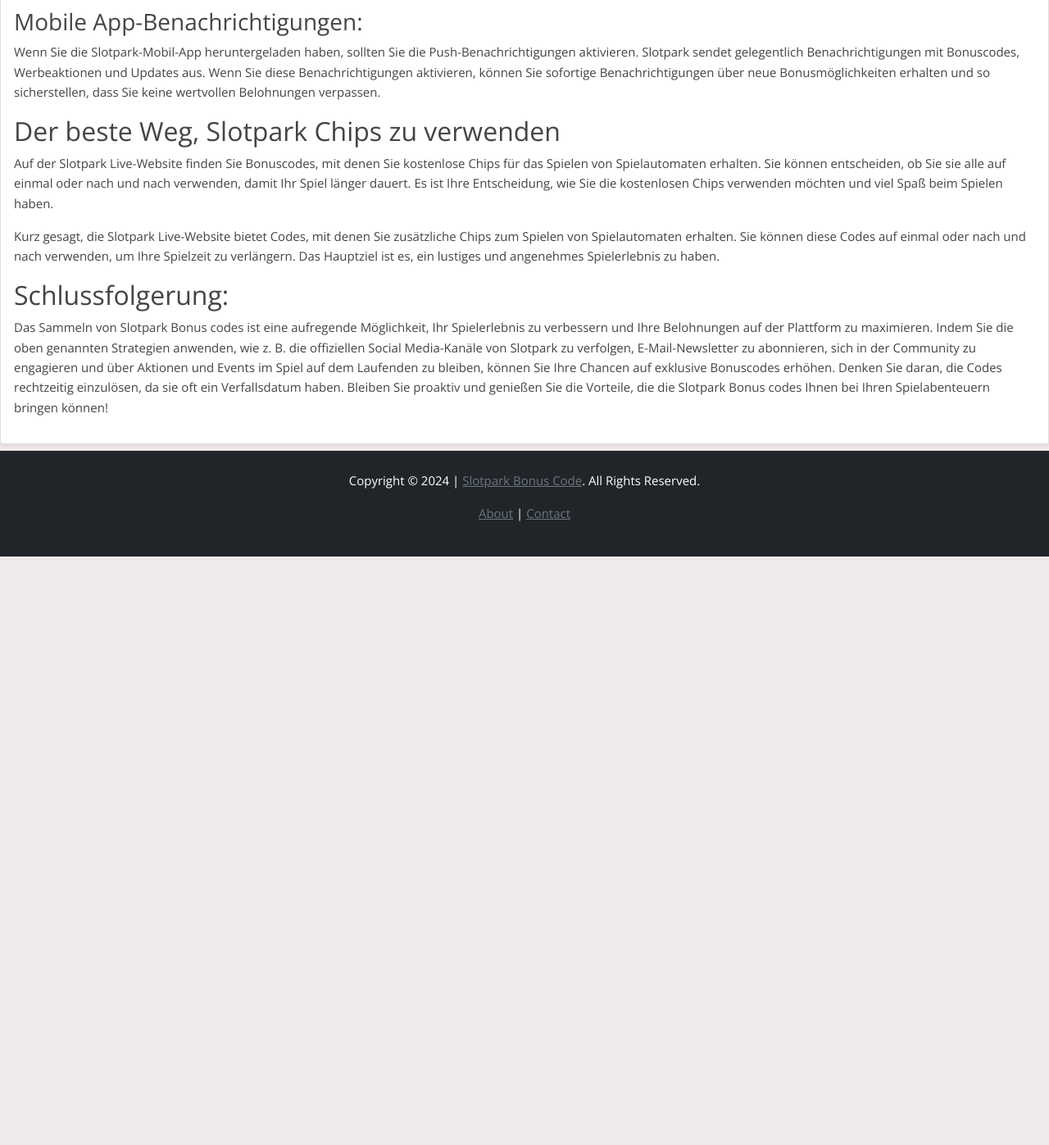
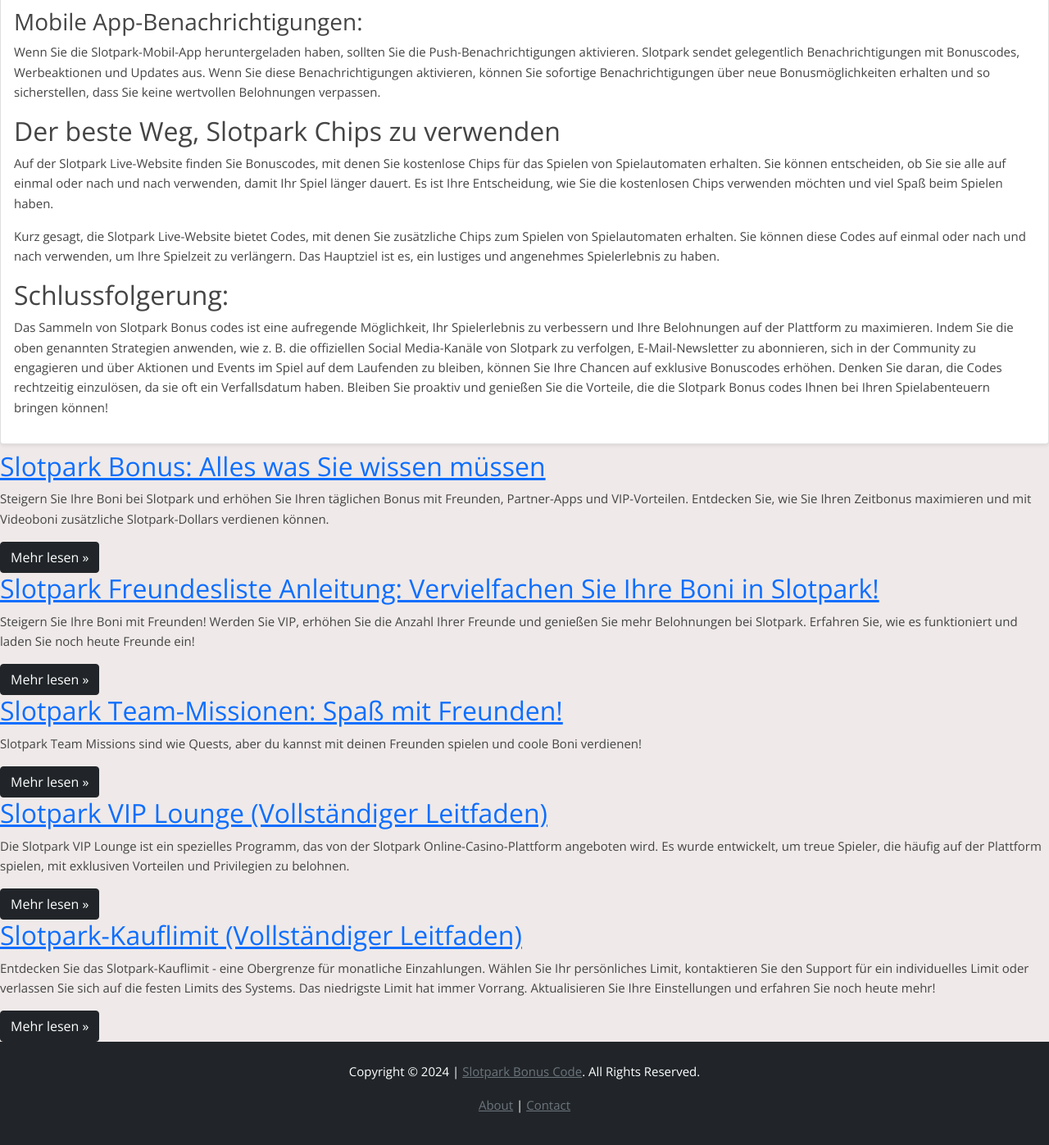
Before and after one commit to Prollad99/sbc-de, a Jekyll site: the page built from index.html, in a window 1280 px wide and 1400 px high, scrolled down 3398 px. Shown: the top 1397 px of the window at 82% size. Built offline with Jekyll 4.4.1, drawn with Linux system fonts in a browser that asks for light colours; before the commit the page ends 4077 px from its top, so only the background shows below that.

Commit message:
Update index.html

```diff
--- a/index.html
+++ b/index.html
@@ -264,3 +264,54 @@
 </p>
 </div>
 </div>
+
+     <div class="content">
+        <a href="/2023/06/slotpark-bonus.html" >
+            <h2>Slotpark Bonus: Alles was Sie wissen müssen</h2>
+</a>
+            <p>Steigern Sie Ihre Boni bei Slotpark und erhöhen Sie Ihren täglichen Bonus mit Freunden, Partner-Apps und VIP-Vorteilen. Entdecken Sie, wie Sie Ihren Zeitbonus maximieren und mit Videoboni zusätzliche Slotpark-Dollars verdienen können.</p>
+<a href="/2023/06/slotpark-bonus.html" >
+            <button type="button" class="btn btn-dark">Mehr lesen »</button>
+</a>
+        </div>
+
+        <div class="content">
+        <a href="/2023/06/slotpark-freundesliste-anleitung.html" >
+        <h2>Slotpark Freundesliste Anleitung: Vervielfachen Sie Ihre Boni in Slotpark!</h2>
+</a>
+        <p>Steigern Sie Ihre Boni mit Freunden! Werden Sie VIP, erhöhen Sie die Anzahl Ihrer Freunde und genießen Sie mehr Belohnungen bei Slotpark. Erfahren Sie, wie es funktioniert und laden Sie noch heute Freunde ein!</p>
+<a href="/2023/06/slotpark-freundesliste-anleitung.html" >
+        <button type="button" class="btn btn-dark">Mehr lesen »</button>
+</a>
+        </div>
+
+        <div class="content">
+        <a href="/2023/06/slotpark-team-missionen.html" >
+        <h2>Slotpark Team-Missionen: Spaß mit Freunden!</h2>
+</a>
+        <p>Slotpark Team Missions sind wie Quests, aber du kannst mit deinen Freunden spielen und coole Boni verdienen!</p>
+<a href="/2023/06/slotpark-team-missionen.html" >
+        <button type="button" class="btn btn-dark">Mehr lesen »</button>
+</a>
+        </div>
+
+        <div class="content">
+        <a href="/2023/06/slotpark-vip-lounge.html" >
+        <h2>Slotpark VIP Lounge (Vollständiger Leitfaden)</h2>
+</a>
+        <p>Die Slotpark VIP Lounge ist ein spezielles Programm, das von der Slotpark Online-Casino-Plattform angeboten wird. Es wurde entwickelt, um treue Spieler, die häufig auf der Plattform spielen, mit exklusiven Vorteilen und Privilegien zu belohnen.</p>
+<a href="/2023/06/slotpark-vip-lounge.html" >
+        <button type="button" class="btn btn-dark">Mehr lesen »</button>
+</a>
+        </div>
+
+        <div class="content">
+        <a href="/2023/06/slotpark-kauflimit.html" >
+        <h2>Slotpark-Kauflimit (Vollständiger Leitfaden)</h2>
+</a>
+        <p>Entdecken Sie das Slotpark-Kauflimit - eine Obergrenze für monatliche Einzahlungen. Wählen Sie Ihr persönliches Limit, kontaktieren Sie den Support für ein individuelles Limit oder verlassen Sie sich auf die festen Limits des Systems. Das niedrigste Limit hat immer Vorrang. Aktualisieren Sie Ihre Einstellungen und erfahren Sie noch heute mehr!</p>
+<a href="/2023/06/slotpark-kauflimit.html" >
+        <button type="button" class="btn btn-dark">Mehr lesen »</button>
+</a>
+        </div>
+    </div>
```
